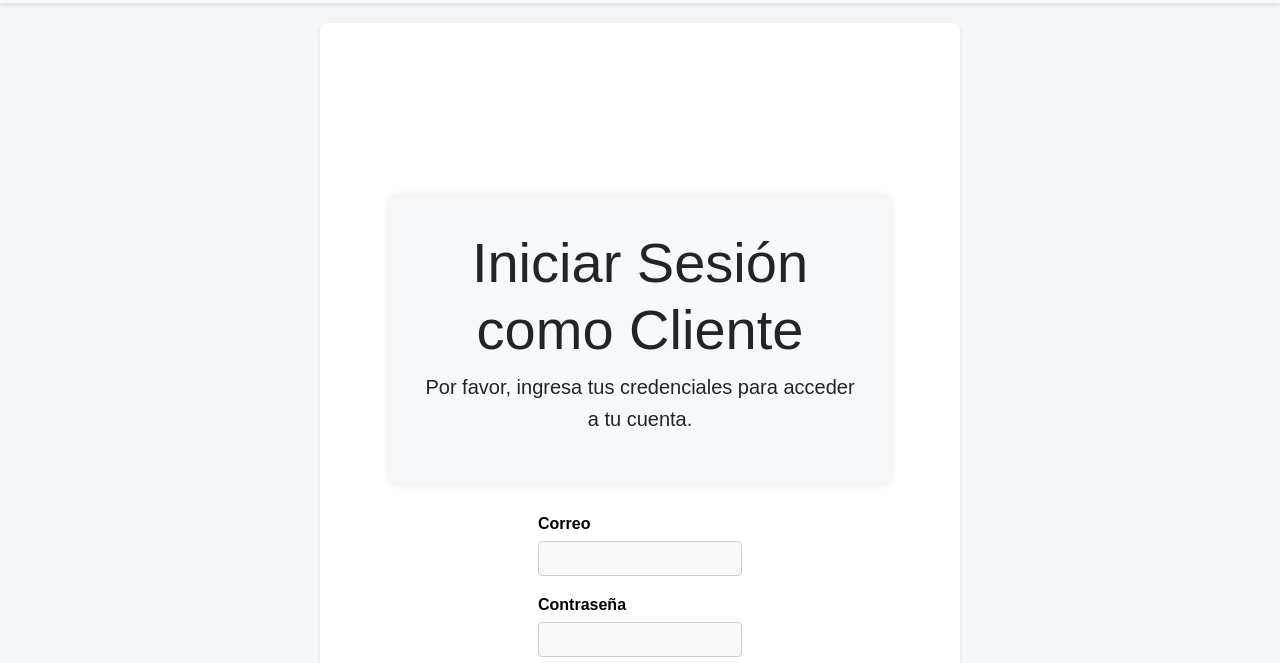
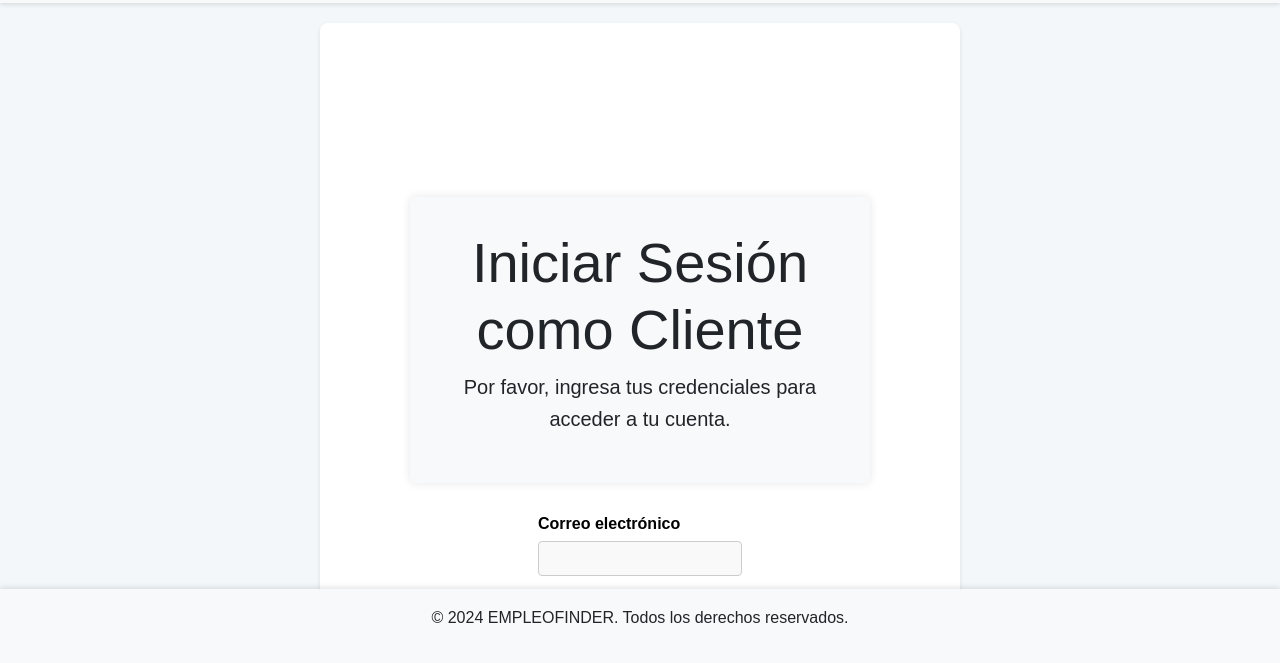
Before and after one commit to PabloCarrH/ClasewebG2, a plain HTML site: page cliente.html in a window 1280 px wide. Shown: the part 137-800 px from the top of the page. Drawn offline with nearby package versions, Linux system fonts and the light colour scheme.

Commit message:
Actualice dimensiones

```diff
--- a/cliente.html
+++ b/cliente.html
@@ -13,6 +13,7 @@
         .login-container {
             max-width: 500px;
             margin: 50px auto;
+            padding: 20px;
         }
         .login-header {
             background-color: #f8f9fa;
@@ -20,6 +21,14 @@
             text-align: center;
             border-radius: 5px;
             box-shadow: 0 0 10px rgba(0, 0, 0, 0.1);
+        }
+        .footer {
+            position: fixed;
+            bottom: 0;
+            width: 100%;
+            background-color: #f8f9fa;
+            padding: 1rem;
+            box-shadow: 0 -2px 5px rgba(0, 0, 0, 0.1);
         }
     </style>
 </head>
@@ -41,7 +50,7 @@
 
             <form action="dashboard_cliente.html" method="POST" class="mt-4">
                 <div class="form-group">
-                    <label for="email">Correo </label>
+                    <label for="email">Correo electrónico</label>
                     <input type="email" class="form-control" id="email" name="email" required>
                 </div>
                 <div class="form-group">
@@ -58,7 +67,7 @@
     </main>
 
     <!-- Footer -->
-    <footer class="bg-light text-center py-4">
+    <footer class="footer text-center">
         <p>&copy; 2024 EMPLEOFINDER. Todos los derechos reservados.</p>
     </footer>
 
```
